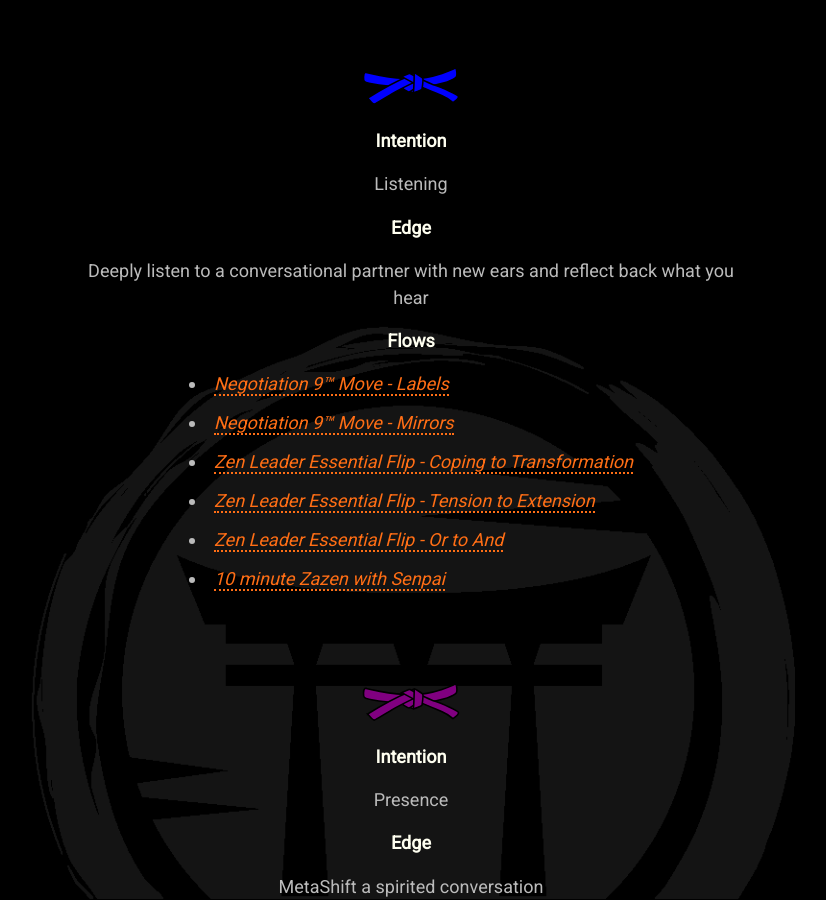
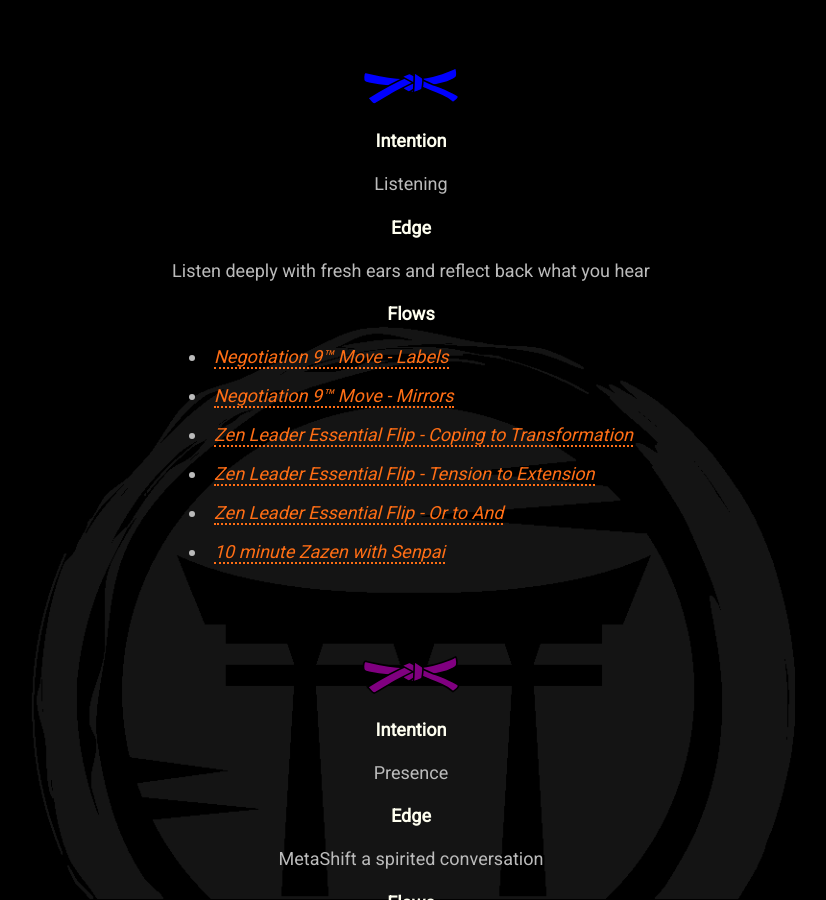
Before and after one commit to mindset-dojo/mindset-dojo.github.io, a Jekyll site: the page built from program.md, in a window 1280 px wide and 900 px high, scrolled down 3026 px. Shown: the whole window, without its empty margins (229-1055 px from the left). Built offline with Jekyll 4.4.1, drawn with Linux system fonts in a browser that asks for light colours; some web fonts are replaced.

Commit message:
feat: Tighten 4th kyu edge - Listening

```diff
--- a/_data/program.yaml
+++ b/_data/program.yaml
@@ -77,7 +77,7 @@ levels:
     label: 4th Kyu
     level: -4
     intention: Listening
-    edge: Deeply listen to a conversational partner with new ears and reflect back what you hear
+    edge: Listen deeply with fresh ears and reflect back what you hear
     flows:
       - label: Negotiation 9™ Move - Labels
         url: https://www.blackswanltd.com/newsletter/infographic-the-black-swan-groups-negotiation-9
```
